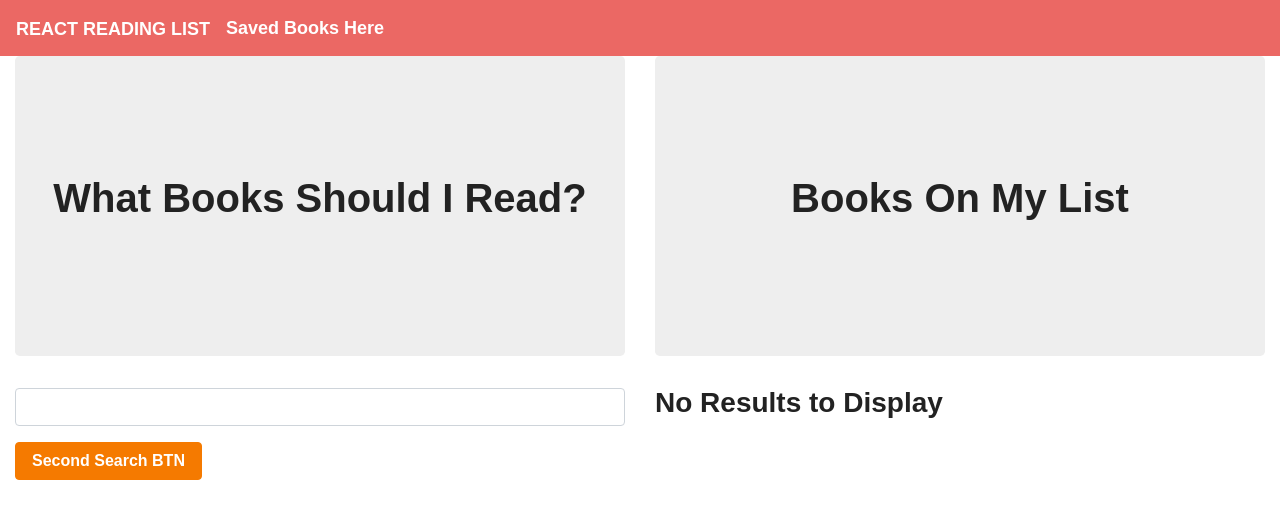
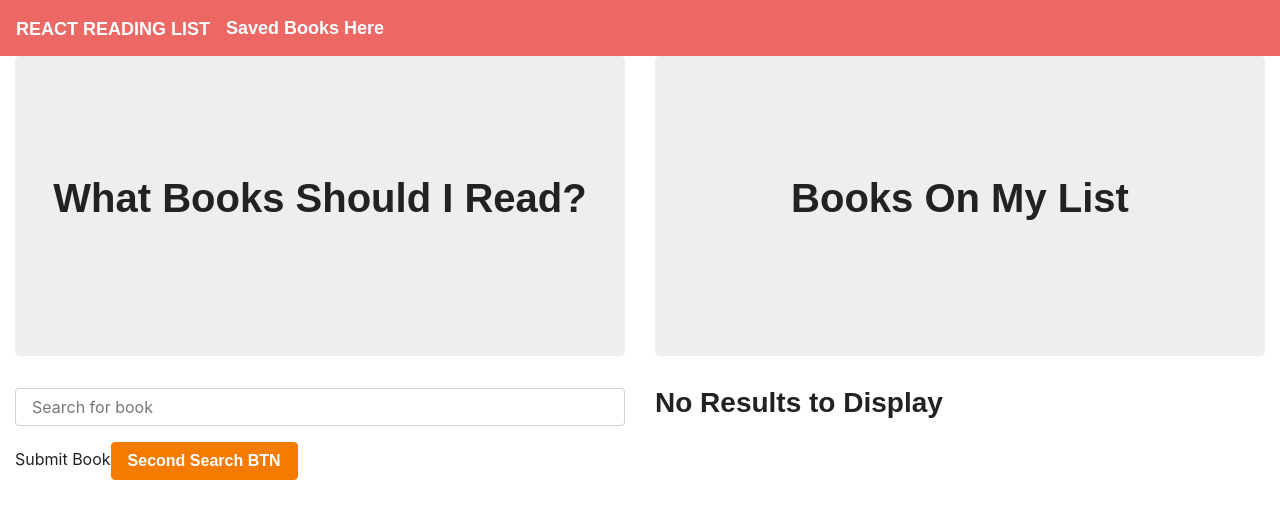
Before and after one commit to acepela5/GoogleBookSearch, a React (Create React App) app in the folder client/: page / in a window 1280 px wide. Shown: the top 518 px of the page. Built offline with nearby package versions, Linux system fonts and the light colour scheme; a web font is replaced by a local one.

Commit message:
q console working

```diff
--- a/client/src/components/Form/index.js
+++ b/client/src/components/Form/index.js
@@ -11,20 +11,20 @@ export function Input(props) {
 
 //only need input line?
 
-// }
+}
 
-// export function TextArea(props) {
-//   return (
-//     <div className="form-group">
-//       <textarea className="form-control" rows="20" {...props} />
-//     </div>
-//   );
-// }
+export function TextArea(props) {
+  return (
+    <div className="form-group">
+      <textarea className="form-control" rows="20" {...props} />
+    </div>
+  );
+}
 
-// export function FormBtn(props) {
-//   return (
-//     <button {...props} style={{ float: "right", marginBottom: 10 }} className="btn btn-success">
-//       {props.children}
-//     </button>
-//   );
+export function FormBtn(props) {
+  return (
+    <button {...props} style={{ float: "right", marginBottom: 10 }} className="btn btn-success">
+      {props.children}
+    </button>
+  );
 }
--- a/client/src/pages/Books.js
+++ b/client/src/pages/Books.js
@@ -2,20 +2,17 @@ import React, { Component } from "react";
 import Jumbotron from "../components/Jumbotron";
 import API from "../utils/API";
 import { Col, Row, Container } from "../components/Grid";
-import { Input } from "../components/Form";
+import { Input} from "../components/Form";
 import Button from "../components/Button";
 import {List, ListItem} from "../components/List";
 
+// , TextArea , FormBtn
 class Books extends Component {
   state = {
     //empty array that will show data pulled from api call
     books: [],
     //empty search query
     q: "",
-    // title: "",
-    // author: "",
-    // synopsis: "",
-    // bookSearch: ""
   };
 
   // componentDidMount() {
@@ -73,10 +70,10 @@ class Books extends Component {
     //     .catch(err => console.log(err));
     // }
 console.log("book to search: ", this.state)
-    // API.getBooks(this.state.title)
-    //   .then(res => this.setState({ books: res.data }))
-    //   .catch(err => this.setState({books:[]}));
-this.getBooks()
+    API.getBooks(this.state.q)
+      .then(res => this.setState({ books: res.data }))
+      // .catch(err => this.setState({books:[]}));
+    .catch(err => console.log(err))
   };
 
   //function to save books - will display on SavedBooks page
@@ -103,33 +100,33 @@ API.saveBook({
             </Jumbotron>
             <form>
               <Input
-               handleInputChange={this.handleInputChange}
-               handleFormSubmit={this.handleFormSubmit}
-               q={this.state.q}
+               name="q"
+               value={this.state.q}
+               onChange={this.handleInputChange}
+               placeholder="Search for book"
 
                //add onChange function
               />
               {/* <Input
-                value={this.state.author}
+                value={this.state.q}
                 onChange={this.handleInputChange}
-                name="author"
-                placeholder="Author (required)"
-              />
-              <TextArea
+                name = "title"
+              /> */}
+              {/* <TextArea
                 value={this.state.synopsis}
                 onChange={this.handleInputChange}
                 name="synopsis"
                 placeholder="Synopsis (Optional)"
-              /> */}
-              {/* <FormBtn
-                enabled={!(this.state.author && this.state.title)}
+              />
+              <FormBtn
+                enabled={!(this.state.author && this.state.q)}
                 onClick={this.handleFormSubmit}
-              >
+              > */}
                 Submit Book
-              </FormBtn> */}
+              {/* </FormBtn>  */}
               <Button onClick={this.handleFormSubmit}
-                handleInputChange
-                value
+                // handleInputChange
+                // value
               type="success"
               className="input-lg">Second Search BTN
               </Button>
@@ -145,6 +142,7 @@ API.saveBook({
                   <ListItem
                   key={book.id}
                   title={book.infoLink.title}
+                  description={book.infoLink.description}
                   Button={() => (
                     //button will render dynamically for every result allowing user to save each book individually
                     <button
--- a/client/src/utils/API.js
+++ b/client/src/utils/API.js
@@ -5,7 +5,7 @@ export default {
   getBooks: function(q) {
     console.log("is Q", q)
 //"title: "
-    return axios.get("/api/google", { params: { q:  + q } });
+    return axios.get("/api/google", { params: { q: q } });
   },
   // Gets the book with the given id
   getSavedBooks: function() {
```
Also changed, not shown: 1 other file (tests, documents, lock files or other folders).
